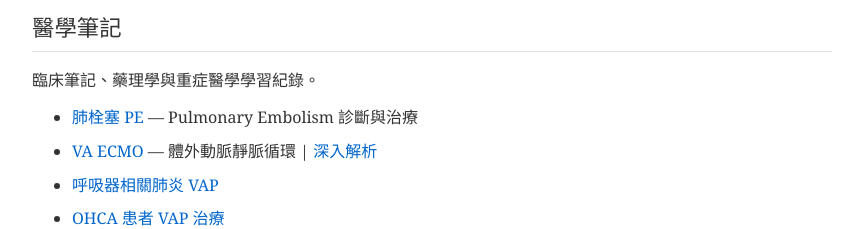
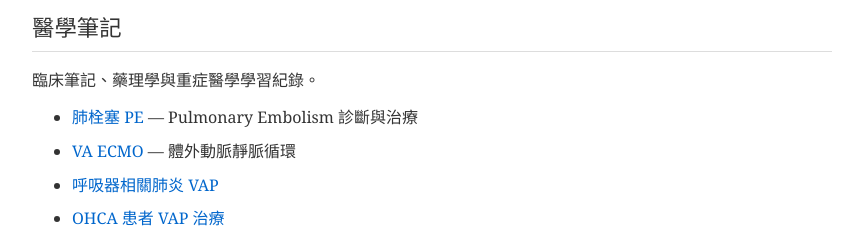
Before and after one commit to thc1006/today_is_my_birthday, a plain HTML site: page index.html in a window 1280 px wide. Shown: the part 1140-1369 px from the top of the page, without its empty margins (208-1071 px from the left). Drawn offline with Linux system fonts and the light colour scheme.

Commit message:
移除重複的 VA ECMO 深入解析連結

```diff
--- a/index.html
+++ b/index.html
@@ -101,7 +101,7 @@
     <p>臨床筆記、藥理學與重症醫學學習紀錄。</p>
     <ul>
       <li><a href="PE/">肺栓塞 PE</a> — Pulmonary Embolism 診斷與治療</li>
-      <li><a href="https://hackmd.io/@thc1006/Bk9QhUEMgl" target="_blank" rel="noopener">VA ECMO</a> — 體外動脈靜脈循環 | <a href="https://hackmd.io/qSlEZdZaQQyv-ZYs6zrH4w" target="_blank" rel="noopener">深入解析</a></li>
+      <li><a href="https://hackmd.io/@thc1006/Bk9QhUEMgl" target="_blank" rel="noopener">VA ECMO</a> — 體外動脈靜脈循環</li>
       <li><a href="https://hackmd.io/HitS9hltQOy-6IgsQSEPdA" target="_blank" rel="noopener">呼吸器相關肺炎 VAP</a></li>
       <li><a href="https://hackmd.io/ALz3yHRNQIWVTd3LOORFyg" target="_blank" rel="noopener">OHCA 患者 VAP 治療</a></li>
       <li><a href="https://hackmd.io/jx8FDdGsSfWX8IYxx-b8Ww" target="_blank" rel="noopener">DM 患者 sVT 案例</a></li>
```
